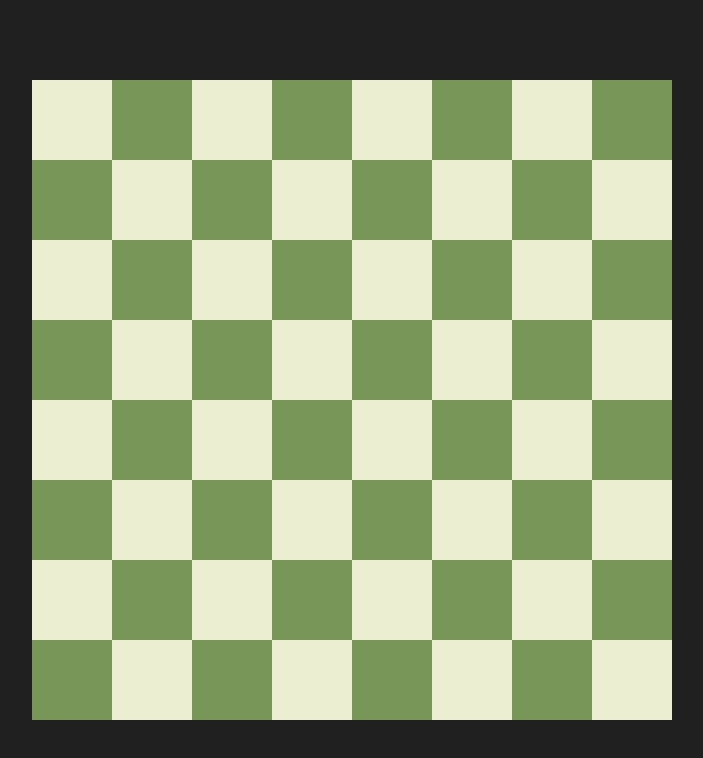
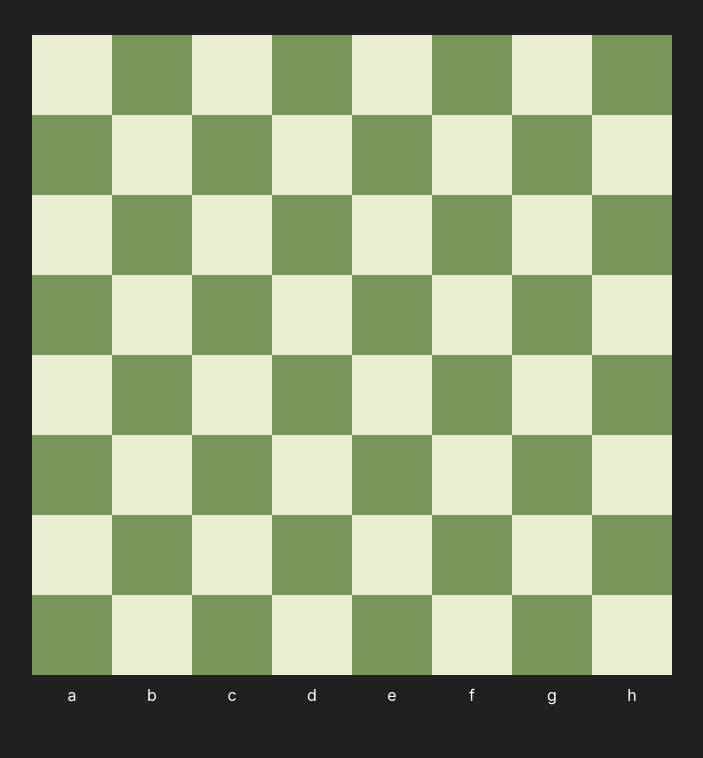
Before and after one commit to Akshat-shah05/chess-app, a React (Create React App) app: page / in a window 1280 px wide. Shown: the top 758 px of the page, without its empty margins (288-991 px from the left). Built offline with nearby package versions, Linux system fonts and the light colour scheme.

Commit message:
vertical labels complete

```diff
--- a/src/components/chessboard/Chessboard.css
+++ b/src/components/chessboard/Chessboard.css
@@ -12,6 +12,19 @@
     height: 5rem;
 }
 
+.tile-label {
+    display: inline-block;
+    text-align: center;
+    height: 5rem;
+    width: 5rem;
+    padding: 0;
+    padding-top: 10px;
+    color: white;
+    margin-right:0;
+}
+
+
+
 #chessboard .green-tile {
     background-color: #779556;
 
--- a/src/components/chessboard/Chessboard.tsx
+++ b/src/components/chessboard/Chessboard.tsx
@@ -3,6 +3,7 @@ import "./Chessboard.css";
 
 const horizontalAxis = ["a", "b", "c", "d", "e", "f", "g", "h"];
 const verticalAxis = ["1", "2", "3", "4", "5", "6", "7", "8"];
+
 
 const Chessboard = () => {
   let board = [];
@@ -16,7 +17,23 @@ const Chessboard = () => {
     }
   }
 
-  return <div id="chessboard">{board}</div>;
+  let hLabel = [];
+  let vLabel = [];
+
+  for (let i = 0; i<horizontalAxis.length; i++) {
+    hLabel.push(<div className="tile-label green-tile">{horizontalAxis[i]}</div>)
+  }
+
+
+
+  return (
+    <>
+        <div id="chessboard-container">
+            <div id="chessboard">{board}</div>
+        </div>
+        <div className="horizontal-label">{hLabel}</div>
+    </>
+  );
 };
 
 export default Chessboard;
```
